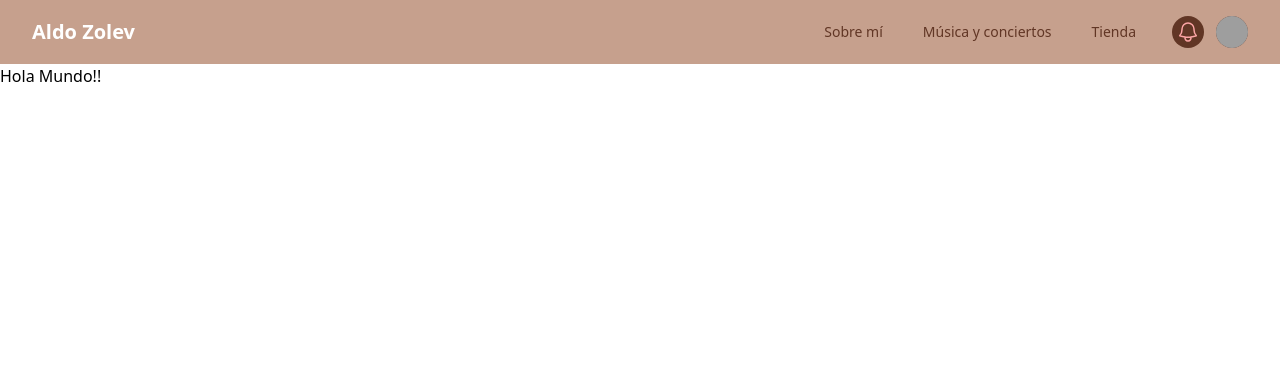
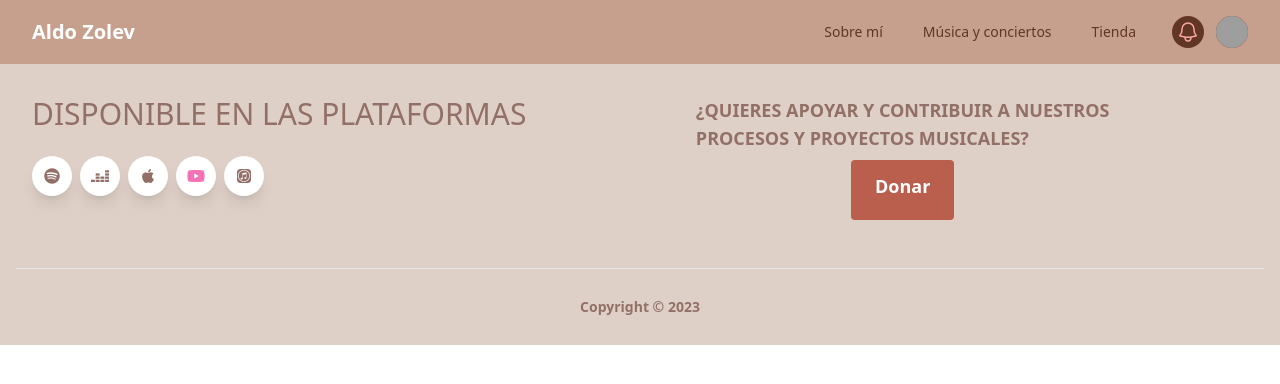
Before and after one commit to cotamo1901/AldoZolev1, a React (Vite) app: page / in a window 1280 px wide. Shown: the top 384 px of the page. Built offline with nearby package versions, Linux system fonts and the light colour scheme; grey boxes are pictures that could not be loaded.

Commit message:
se crea footer apartir de platilla

```diff
--- a/package.json
+++ b/package.json
@@ -10,6 +10,7 @@
     "preview": "vite preview"
   },
   "dependencies": {
+    "@fortawesome/fontawesome-free": "^6.5.1",
     "@headlessui/react": "^1.7.17",
     "@heroicons/react": "^2.1.1",
     "@tailwindcss/typography": "^0.5.10",
--- a/src/App.jsx
+++ b/src/App.jsx
@@ -1,10 +1,12 @@
 import Header from "./components/header/Header";
+import {Footer} from  "./components/footer/Footer";
 
 function App() {
   return (
     <>
+
       <Header />
-      <h1>Hola Mundo!!</h1>
+     <Footer/>
     </>
   );
 }
--- /dev/null
+++ b/src/components/footer/Footer.jsx
@@ -0,0 +1,83 @@
+import "@fortawesome/fontawesome-free/css/all.css";
+
+export const Footer = () => {
+  return (
+    <footer className="relative bg-[#ded0c7] text-[#927067] pt-8 pb-6">
+      <div className="container mx-auto px-4">
+        <div className="flex flex-wrap text-left lg:text-left">
+          <div className="w-full lg:w-6/12 px-4">
+            <h4 className="text-3xl fonat-semibold text-blueGray-700">
+              DISPONIBLE EN LAS PLATAFORMAS
+            </h4>
+            {/* <h5 className="text-lg mt-0 mb-2 text-blueGray-600">
+              Find us on any of these platforms, we reapond 1-2 business days.
+            </h5> */}
+            <div className="mt-6 lg:mb-0 mb-6">
+              <button
+                className="bg-white text-lightBlue-400 shadow-lg font-normal h-10 w-10 items-center justify-center align-center rounded-full outline-none focus:outline-none mr-2"
+                type="button"
+              >
+                <i className="fab fa-spotify"></i>
+              </button>
+              <button
+                className="bg-white text-lightBlue-400 shadow-lg font-normal h-10 w-10 items-center justify-center align-center rounded-full outline-none focus:outline-none mr-2"
+                type="button"
+              >
+                <i class="fa-brands fa-deezer"></i>
+              </button>
+              <button
+                className="bg-white text-lightBlue-600 shadow-lg font-normal h-10 w-10 items-center justify-center align-center rounded-full outline-none focus:outline-none mr-2"
+                type="button"
+              >
+                <i className="fab fa-apple"></i>
+              </button>
+              <button
+                className="bg-white text-pink-400 shadow-lg font-normal h-10 w-10 items-center justify-center align-center rounded-full outline-none focus:outline-none mr-2"
+                type="button"
+              >
+                <i className="fab fa-youtube"></i>
+              </button>
+              <button
+                className="bg-white text-blueGray-800 shadow-lg font-normal h-10 w-10 items-center justify-center align-center rounded-full outline-none focus:outline-none mr-2"
+                type="button"
+              >
+                <i class="fa-brands fa-itunes"></i>
+              </button>
+            </div>
+
+          </div>
+          <div className="w-full lg:w-6/12 px-4">
+            <div className="flex flex-wrap items-top mb-6">
+              <div className="w-full lg:w-10/12 px-4">
+                <span className="flex items-center justify-center align-center uppercase text-blueGray-800 text-lg font-semibold mb-2">
+                  ¿Quieres apoyar y contribuir a nuestros <br /> procesos y
+                  proyectos musicales?
+                </span>
+                <ul className="list-unstyled ">
+                  <li className="text-center ml-auto">
+                    <button class="bg-[#ba5f4d] hover:bg-[#cf6f5c] text-white font-bold py-3 px-6 rounded">
+                      <a
+                        class="text-blueGray-600 hover:text-blueGray-800 font-semibold block pb-2 text-lg"
+                        href="https://www.instagram.com/aldozolev/"
+                      >
+                        Donar
+                      </a>
+                    </button>
+                  </li>
+                </ul>
+              </div>
+            </div>
+          </div>
+        </div>
+        <hr className="my-6 border-blueGray-300" />
+        <div className="flex flex-wrap items-center md:justify-between justify-center">
+          <div className="w-full md:w-4/12 px-4 mx-auto text-center">
+            <div className="text-sm text-blueGray-500 font-semibold py-1">
+              Copyright © <span id="get-current-year">2023</span>
+            </div>
+          </div>
+        </div>
+      </div>
+    </footer>
+  );
+};
```
Also changed, not shown: 1 other file (tests, documents, lock files or other folders).
